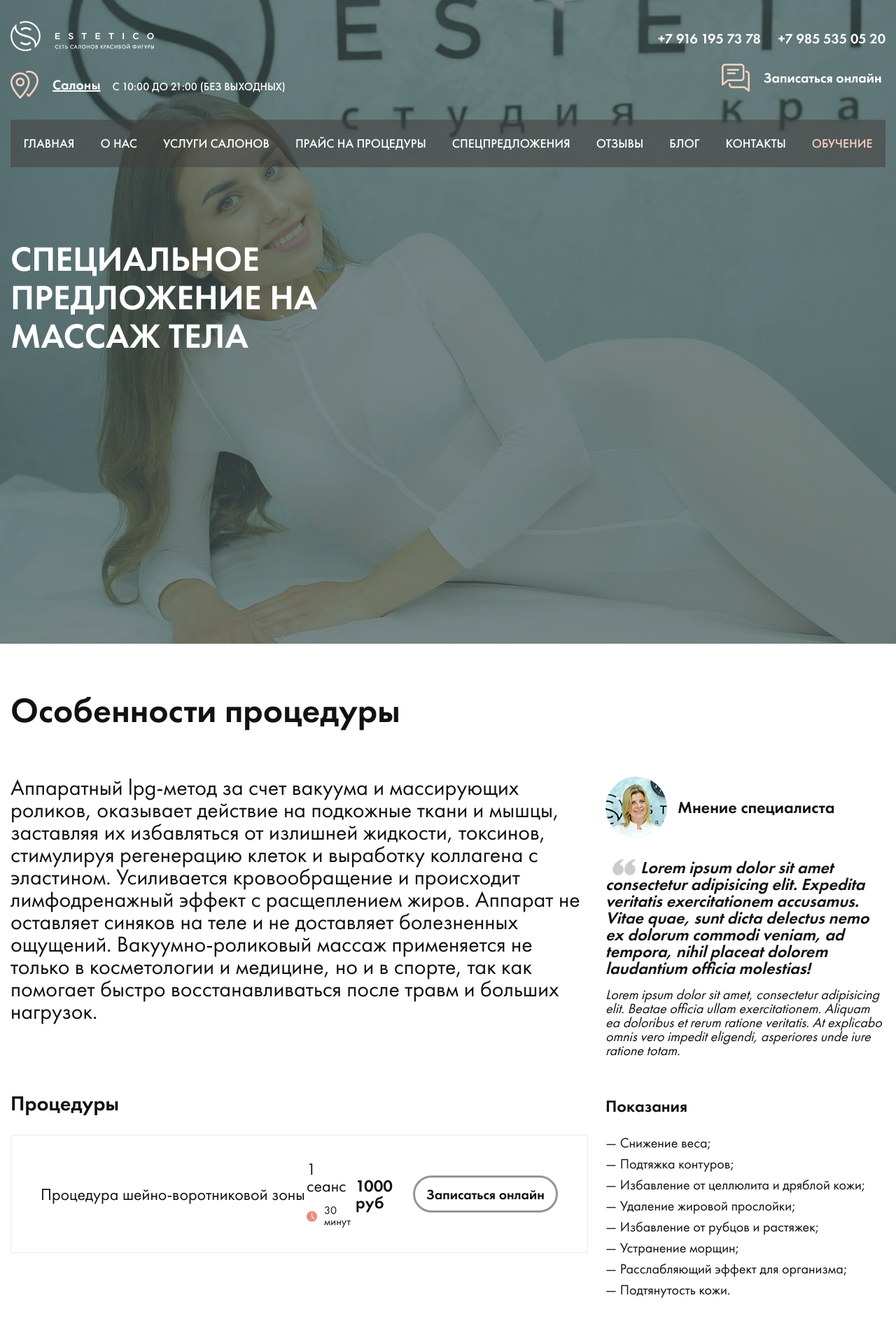
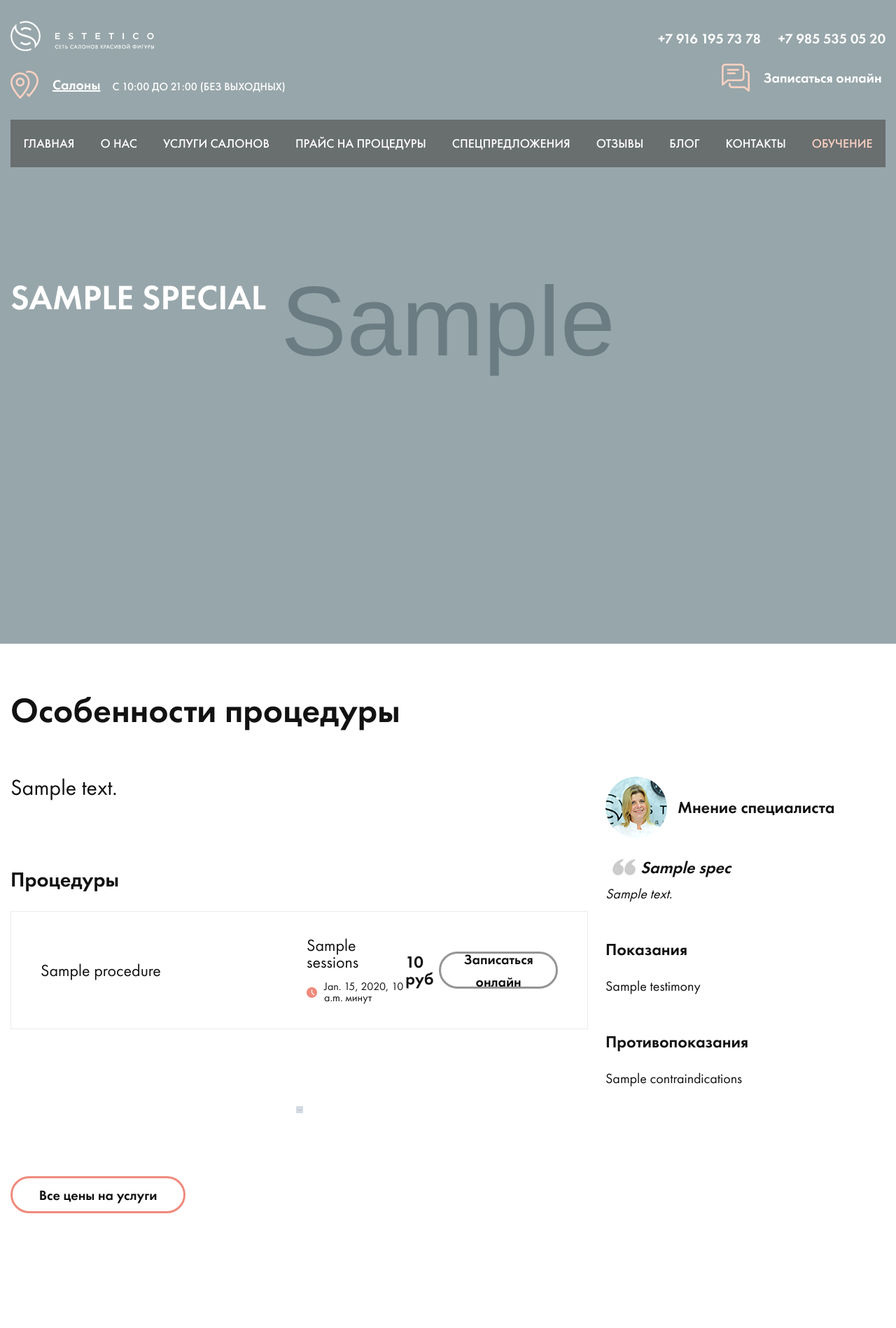
Before and after one commit to Gorills/estitico, a Django app: template templates/estetico/special_view.html in a window 1280 px wide. Shown: the top 1898 px of the page at 70% size. Run offline with Django 3.2, Linux system fonts and the light colour scheme; the template is opened without the code that fills it: most values are stand-ins (such as "Sample title", 1, 10 or a date in 2020); grey boxes marked "Sample" are stand-in pictures; some libraries are stand-ins or nearby versions.

Commit message:
spec fix template

```diff
--- a/estetico/views.py
+++ b/estetico/views.py
@@ -56,6 +56,7 @@ def special_detail(request, slug):
         'special': Special.objects.get(slug=slug),
         'image': Special.objects.get(slug=slug).images.first(),
         'images': Special.objects.get(slug=slug).images.all()[1:],
+
     }
 
     return render(request, 'estetico/special_view.html', context)
@@ -66,6 +67,7 @@ def services_detail(request, slug):
     context = {
 
         'service': Services.objects.get(slug=slug),
+
         'image': Services.objects.get(slug=slug).images.first(),
         'images': Services.objects.get(slug=slug).images.all()[1:],
 
--- a/templates/components/range-form.html
+++ b/templates/components/range-form.html
@@ -13,7 +13,7 @@
     </div>
     <div class="range-form__range">
 
-        <input id="range"  type="range" min="25" max="55" value="25" name="range" step="1"/>
+        <input id="range"  type="range" min="18" max="55" value="18" name="range" step="1"/>
 
 
 
--- a/templates/components/spec.html
+++ b/templates/components/spec.html
@@ -6,7 +6,8 @@
             <div class="spec__left">
                 <h2 class="title spec__title">Специальные предложения</h2>
                 <p class="spec__text">
-                Lorem ipsum dolor sit amet, consectetur adipisicing elit, sed do eiusmod tempor incididunt ut labore et dolore magna aliqua. Ut enim ad minim veniam, quis nostrud exercitation ullamco laboris nisi ut aliquip ex ea commodo consequat. Duis aute irure dolor in reprehenderit in voluptate velit esse
+Специально для вас мы подготовили выгодные акции на самые популярные услуги в салонах Estetico. Наши администраторы с радостью подберут для Вас подходящий день и время проведения сеансов.
+Похудеть не так сложно. Сложно сохранить результат! Докажите себе, что можете привести тело в потрясающее состояние, под чутким контролем наших специалистов. Гордитесь собой и продолжайте совершенствоваться! Спасибо, что выбираете нас!
                 </p>
 
             </div>
--- a/templates/estetico/special_view.html
+++ b/templates/estetico/special_view.html
@@ -16,13 +16,13 @@
 
 {% block body %}
 {% load static %}
-
+{% load thumbnail %}
 <section class="start">
     <div class="container">
         <div class="start__inner">
             <div class="start__wrapper">
                 <h1 class="start__title">
-                <strong>Специальное предложение на  массаж тела</strong>
+                <strong>{{ special.title }}</strong>
                 </h1>
             </div>
 
@@ -31,7 +31,7 @@
             </div>
         </div>
     </div>
-    <img src="{% static 'images/blog/blog.jpg' %}" alt="" class="start__img">
+    <img src="{{ image.photo.url }}" alt="" class="start__img">
 </section>
 
 
@@ -42,74 +42,71 @@
             <div class="special-detail__wrapper">
                 <div class="special-detail__left">
                     <p class="special-detail__desc">
-                        Аппаратный lpg-метод за счет вакуума и массирующих роликов, оказывает действие на подкожные ткани и мышцы, заставляя их избавляться от излишней жидкости, токсинов, стимулируя регенерацию клеток и выработку коллагена с эластином. Усиливается кровообращение и происходит лимфодренажный эффект с расщеплением жиров. Аппарат не оставляет синяков на теле и не доставляет болезненных ощущений.
-                        Вакуумно-роликовый массаж применяется не только в косметологии и медицине, но и в спорте, так как помогает быстро восстанавливаться после травм и больших нагрузок.
+                       {{ special.services.description }}
                     </p>
                     <p class="special-detail__subtitle">Процедуры</p>
 
 
                         <div class="special-detail__item">
 
-                            <p class="special-detail__item-title">Процедура шейно-воротниковой зоны</p>
+                            <p class="special-detail__item-title">{{ special.procedure.title }}</p>
 
                                 <div class="special-detail__price-wrap">
-                                    <p class="special-detail__price-numb">1 сеанс</p>
-                                    <p class="special-detail__price-time"><img src="{% static 'images/clock.png' %}" alt="" class="special-detail__price-icon">  30 минут</p>
+                                    <p class="special-detail__price-numb">{{ special.procedure.sessions }}</p>
+                                    <p class="special-detail__price-time"><img src="{% static 'images/clock.png' %}" alt="" class="special-detail__price-icon">  {{ special.procedure.time }} минут</p>
 
                                 </div>
-                                <p class="special-detail__price-price">1000 руб</p>
+                                <p class="special-detail__price-price">{{ special.price }} руб</p>
                                 <a href="#" class="btn btn__gray">Записаться онлайн</a>
 
                         </div>
 
                         <div class="special-detail__grid">
-                            <img src="{% static 'images/special_detail/1.jpg' %}" alt="" class="special-detail__img">
-                            <img src="{% static 'images/special_detail/2.jpg' %}" alt="" class="special-detail__img">
-                            <img src="{% static 'images/special_detail/3.jpg' %}" alt="" class="special-detail__img">
+
+                        {% for image in images %}
+
+                            {% thumbnail image.photo "415x300" crop="center" as im %}
+                                <img src="{{ im.url }}" width="{{ im.width }}" height="{{ im.height }}" alt="" class="special-detail__img">
+                            {% endthumbnail %}
+
+                        {% endfor %}
+
+
+
+
+
                         </div>
                         <a href="{% url 'price' %}" class="btn btn__empty">Все цены на услуги</a>
 
                 </div>
+
+
                 <div class="special-detail__right">
-                    <div class="services__rec">
+
+                {% if special.spec %}
+                <div class="services__rec">
                         <div class="services__spec">
                             <img src="{% static 'images/spec.png' %}" alt="" class="services__rec-img">
                             <p class="services__rec-title">Мнение специалиста</p>
                         </div>
                         <p class="services__rec-text">
-                        Lorem ipsum dolor sit amet consectetur adipisicing elit. Expedita veritatis exercitationem accusamus. Vitae quae, sunt dicta delectus nemo ex dolorum commodi veniam, ad tempora, nihil placeat dolorem laudantium officia molestias!
-
+                            {{ special.spec.title }}
                         </p>
                         <p class="services__rec-it">
-                        Lorem ipsum dolor sit amet, consectetur adipisicing elit. Beatae officia ullam exercitationem. Aliquam ea doloribus et rerum ratione veritatis. At explicabo omnis vero impedit eligendi, asperiores unde iure ratione totam.
-
+                            {{ special.spec.text }}
                         </p>
                     </div>
 
+                {% endif %}
+
                     <div class="special-detail__right-subtitle">Показания</div>
                     <div class="special-detail__right-list">
-                        <li class="special-detail__right-item">— Снижение веса;</li>
-                        <li class="special-detail__right-item">— Подтяжка контуров;</li>
-                        <li class="special-detail__right-item">— Избавление от целлюлита и дряблой кожи;</li>
-                        <li class="special-detail__right-item">— Удаление жировой прослойки;</li>
-                        <li class="special-detail__right-item">— Избавление от рубцов и растяжек;</li>
-                        <li class="special-detail__right-item">— Устранение морщин;</li>
-                        <li class="special-detail__right-item">— Расслабляющий эффект для организма;</li>
-                        <li class="special-detail__right-item">— Подтянутость кожи.</li>
-
+                        {{ special.services.testimony | safe}}
 
                     </div>
                     <div class="special-detail__right-subtitle">Противопоказания</div>
                     <div class="special-detail__right-list">
-                        <li class="special-detail__right-item">— Снижение веса;</li>
-                        <li class="special-detail__right-item">— Подтяжка контуров;</li>
-                        <li class="special-detail__right-item">— Избавление от целлюлита и дряблой кожи;</li>
-                        <li class="special-detail__right-item">— Удаление жировой прослойки;</li>
-                        <li class="special-detail__right-item">— Избавление от рубцов и растяжек;</li>
-                        <li class="special-detail__right-item">— Устранение морщин;</li>
-                        <li class="special-detail__right-item">— Расслабляющий эффект для организма;</li>
-                        <li class="special-detail__right-item">— Подтянутость кожи.</li>
-
+                        {{ special.services.contraindications | safe}}
 
                     </div>
 
```
Also changed, not shown: estetico/admin.py (+2 -7 lines), estetico/models.py (+6 -6 lines), templates/estetico/home.html (+3 -5 lines), estetico/migrations/0001_initial.py, estetico/migrations/0002_auto_20210629_1245.py (deleted), estetico/migrations/0002_remove_special_specialist.py (added), estetico/migrations/0003_special_spec.py (added), estetico/migrations/0003_special_text.py (deleted), estetico/migrations/0004_special_sessions.py (deleted), estetico/migrations/0005_alter_special_text.py (deleted), estetico/migrations/0006_alter_special_price.py (deleted), estetico/migrations/0007_alter_special_price.py (deleted), estetico/migrations/0008_departments_map.py (deleted).
